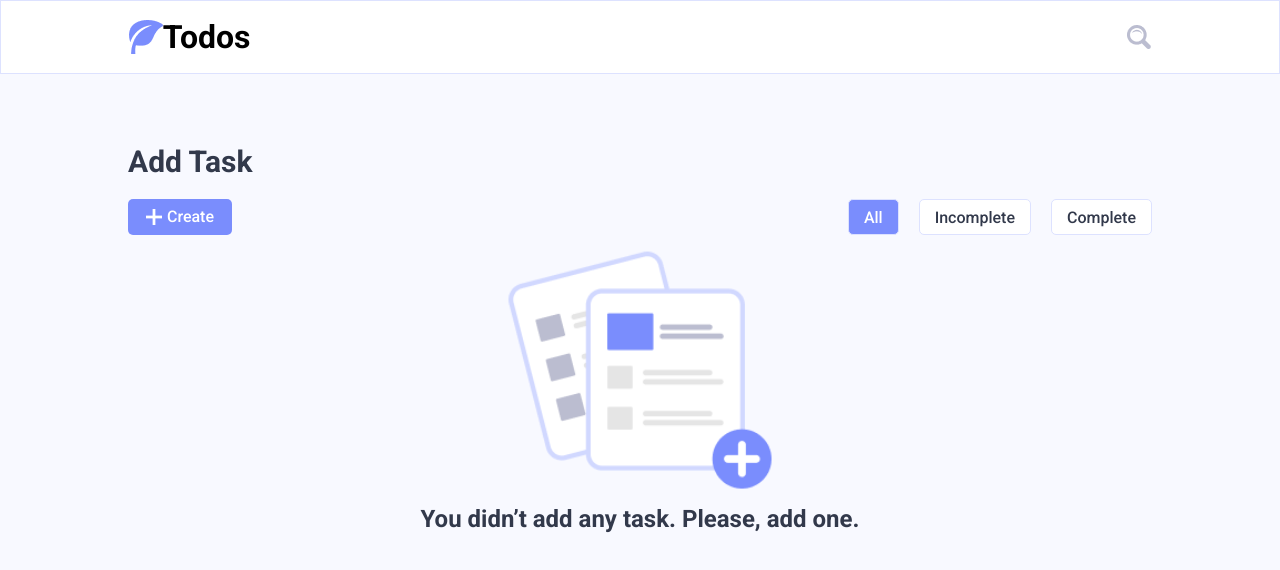
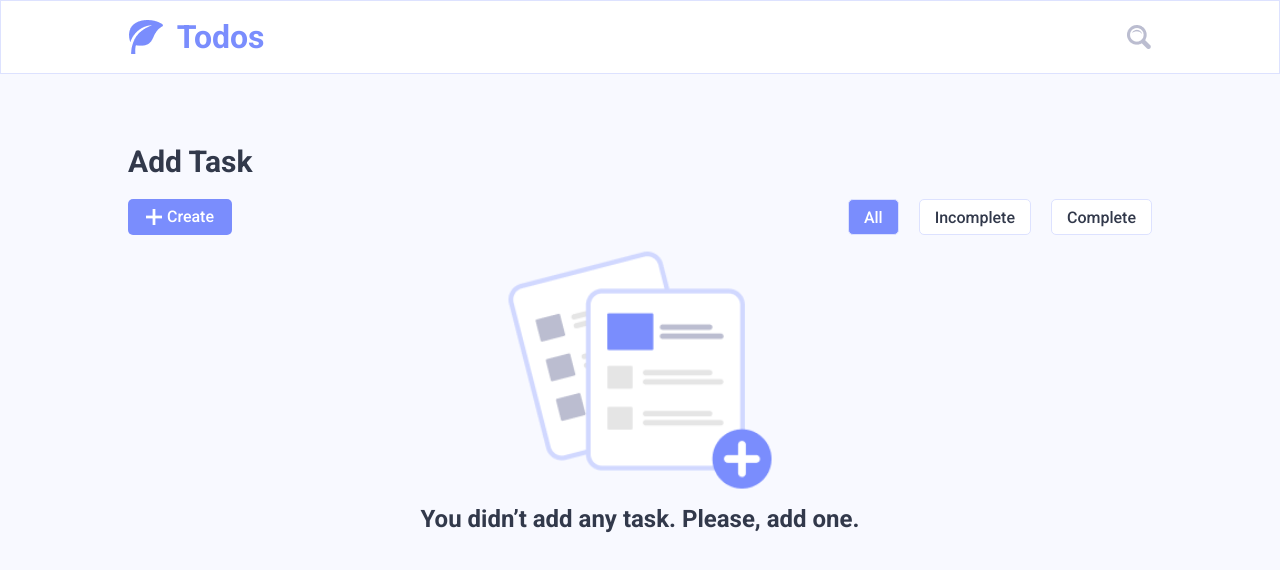
Before and after one commit to ahr-wtag/react-todo-app, a React (Create React App) app: page / in a window 1280 px wide. Shown: the top 570 px of the page. Built offline with nearby package versions, Linux system fonts and the light colour scheme.

Commit message:
(step-10C) fix styling

```diff
--- a/src/components/Shared/Navbar/index.scss
+++ b/src/components/Shared/Navbar/index.scss
@@ -17,11 +17,11 @@
       align-items: center;
       display: flex;
       justify-content: center;
+    }
 
-      &__title {
-        color: $lavender-blue;
-        padding-left: 0.875rem;
-      }
+    &__title {
+      color: $lavender-blue;
+      padding-left: 0.875rem;
     }
   }
 
```
